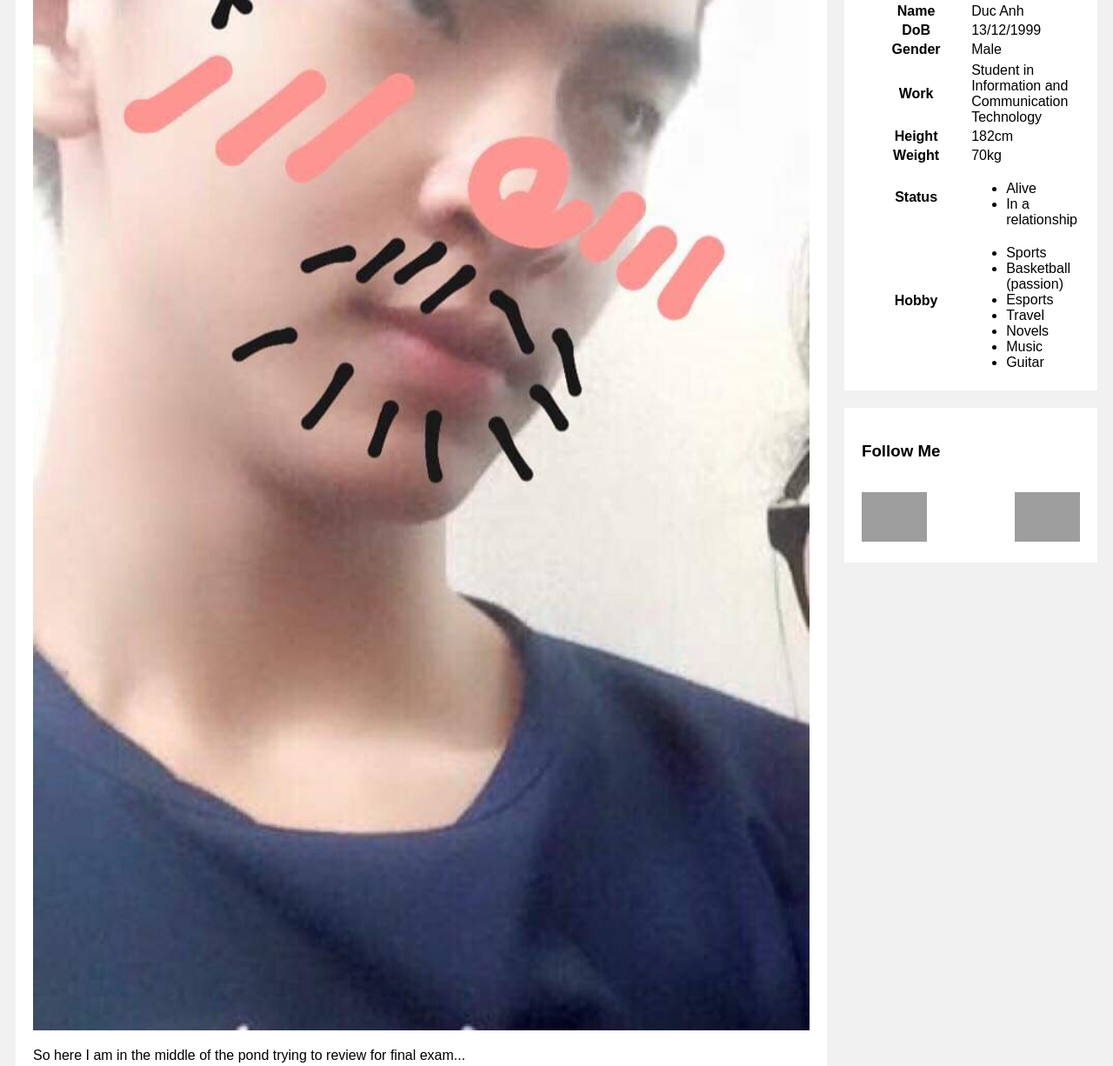
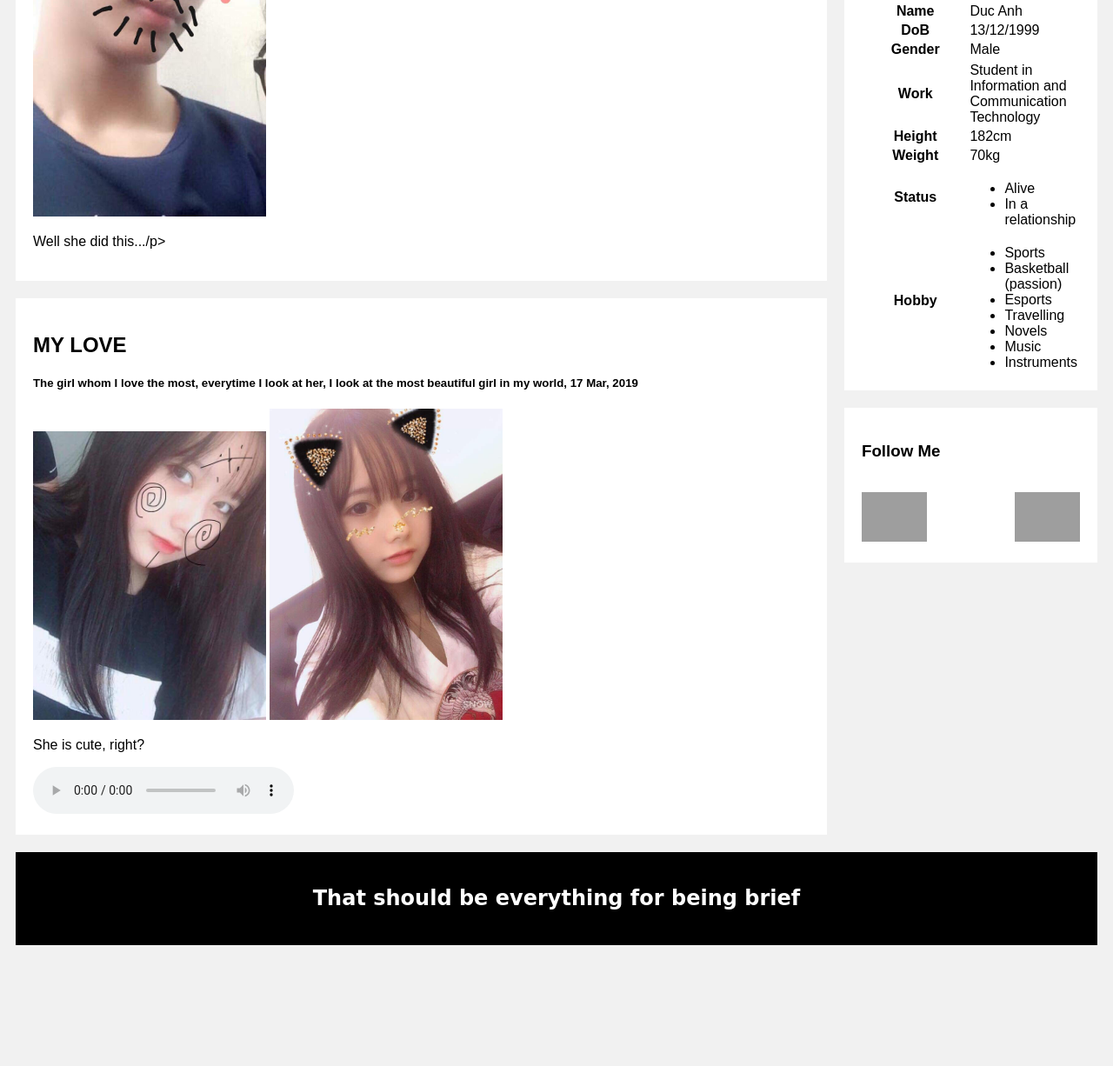
Before and after one commit to tda1312/tda1312.github.io, a plain HTML site: page index.html in a window 1280 px wide. Shown: the part 558-1784 px from the top of the page at 87% size. After the commit the page ends 1663 px from the top, so only its background shows below. Drawn offline with Linux system fonts and the light colour scheme; grey boxes are pictures that could not be loaded.

Commit message:
modify pics' width

```diff
--- a/index.html
+++ b/index.html
@@ -156,14 +156,14 @@ img {
       <h2>A PICTURE OF MINE</h2>
       <h5>A flash appearance of mine, Mar 19, 2019</h5>
 
-      <img src='./me.jpg' style=width:100%>
-	  <p>So here I am in the middle of the pond trying to review for final exam...</p>
+      <img src='./me.jpg' style=width:30%>
+	  <p>Well she did this.../p>
     </div>
     <div class='card'>
       <h2>MY LOVE</h2>
       <h5>The girl whom I love the most, everytime I look at her, I look at the most beautiful girl in my world, 17 Mar, 2019</h5>
-	  <img src='./unnamed.jpg' style=width:100%>
-	  <img src='./her.jpg' style=width:100%>
+	  <img src='./unnamed.jpg' style=width:30%>
+	  <img src='./her.jpg' style=width:30%>
 
       <p>She is cute, right?</p>
 	  <audio loop autoplay controls>
@@ -217,10 +217,10 @@ img {
 				<li>Sports</li>
 				<li>Basketball (passion)</li>
 				<li>Esports</li>
-				<li>Travel</li>
+				<li>Travelling</li>
 				<li>Novels</li>
 				<li>Music</li>
-				<li>Guitar</li>
+				<li>Instruments</li>
 		</tr>
       </table>
     </div>
```
